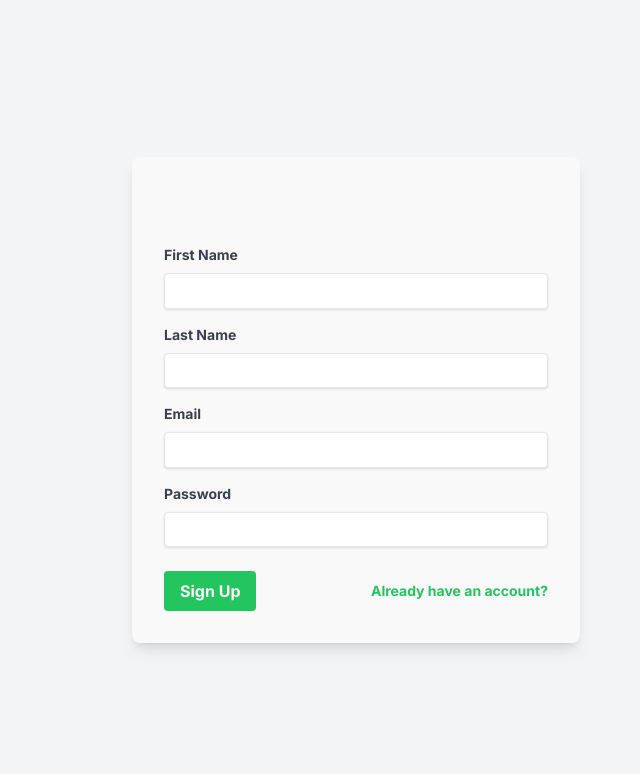
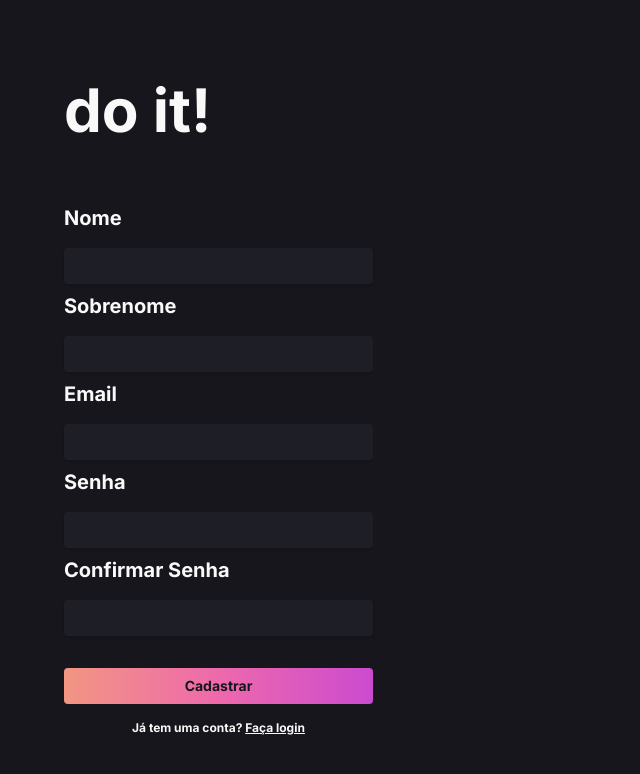
Before and after one commit to marcoslima12/to-do-app, a React (Vite) app: page /signup in a window 1280 px wide. Shown: the top 774 px of the page, without its empty margins (284-924 px from the left). Built offline with nearby package versions, Linux system fonts and the light colour scheme; no server answers.

Commit message:
signup page done

```diff
--- a/src/pages/Signup/index.tsx
+++ b/src/pages/Signup/index.tsx
@@ -1,103 +1,259 @@
-import { useForm } from 'react-hook-form';
-import { useNavigate } from 'react-router-dom';
-import { updateProfile } from "firebase/auth"; // Importação para atualizar o perfil do usuário
-import { signUp } from '../../services/auth';
+import { useForm } from "react-hook-form";
+import { useNavigate } from "react-router-dom";
+import { updateProfile } from "firebase/auth";
+import { signUp } from "../../services/auth";
+import { useEffect } from "react";
+import { useAuth } from "../../contexts/AuthContext";
+import { Logo } from "../../assets/Logo";
 
-interface SignUpFormInputs {
-  firstName: string;
-  lastName: string;
-  email: string;
-  password: string;
-}
+import { z } from "zod";
+import { zodResolver } from "@hookform/resolvers/zod";
+import { ToastContainer, toast } from "react-toastify";
+import "react-toastify/dist/ReactToastify.css";
+
+const SignUpFormSchema = z.object({
+  firstName: z.string().min(1, "Digite seu primeiro nome!"),
+  lastName: z.string().min(1, "Digite seu sobrenome!"),
+  email: z.string().email("Digite um email válido!"),
+  password: z.string()
+    .min(8, "A senha deve ter pelo menos 8 caracteres!")
+    .regex(/^(?=.*[A-Z])(?=.*[a-z])(?=.*[0-9])(?=.*[^A-Za-z0-9]).{8,}$/, {
+      message: "A senha deve conter pelo menos uma letra maiúscula, uma letra minúscula, um número e um caractere especial!",
+    }),
+  confirmPassword: z.string().min(1, "Confirme sua senha!"),
+}).refine(({ password, confirmPassword }) => password === confirmPassword, {
+  message: "As senhas devem ser iguais!",
+  path: ["confirmPassword"],
+});
+
+
+
+type SignUpFormInputs = z.infer<typeof SignUpFormSchema>;
 
 export const SignUp = () => {
-  const { register, handleSubmit, formState: { errors } } = useForm<SignUpFormInputs>();
+  const {
+    register,
+    handleSubmit,
+    reset,
+    formState: { errors, isSubmitting },
+  } = useForm<SignUpFormInputs>({
+    resolver: zodResolver(SignUpFormSchema),
+  });
   const navigate = useNavigate();
+  const { currentUser } = useAuth();
 
   const onSubmit = async (data: SignUpFormInputs) => {
     try {
       const userCredential = await signUp(data.email, data.password);
 
-      // Atualizar o perfil do usuário com nome e sobrenome
       if (userCredential.user) {
         await updateProfile(userCredential.user, {
           displayName: `${data.firstName} ${data.lastName}`,
         });
       }
 
-      navigate('/home'); // Redireciona para a página Home após o cadastro
+      navigate("/home");
     } catch (err) {
-      console.error('Sign Up failed', err);
-      // Adicione lógica para exibir mensagem de erro ao usuário
+      console.error("Sign Up failed", err);
+      toast.error(
+        "Falha no cadastro. Verifique suas informações e tente novamente.",
+        {
+          position: "top-right",
+          autoClose: 3000,
+          hideProgressBar: false,
+          closeOnClick: true,
+          pauseOnHover: true,
+          draggable: true,
+          progress: undefined,
+          icon: false,
+          className: "rounded shadow-lg text-white bg-secondary text-sm",
         }
+      );
+    }
+    reset();
   };
 
+  useEffect(() => {
+    if (currentUser) {
+      navigate("/home");
+    }
+  }, [currentUser, navigate]);
+
   return (
-    <div className="flex justify-center items-center min-h-screen bg-gray-100">
-      <div className="w-full max-w-md bg-white p-8 rounded-lg shadow-lg">
-        <h2 className="text-2xl font-bold text-center mb-6">Sign Up</h2>
-        <form onSubmit={handleSubmit(onSubmit)}>
-          <div className="mb-4">
-            <label className="block text-gray-700 text-sm font-bold mb-2" htmlFor="firstName">
-              First Name
+    <>
+      <div className="min-h-screen w-ful px-7 container mx-auto md:w-3/4 lg:w-2/4 lg:flex lg:justify-between lg:items-center">
+        <div className="flex flex-col justify-between items-start py-20">
+          <div className="w-full flex justify-between items-start">
+            <h1 className="text-white text-5xl md:text-6xl font-inter font-bold">
+              do it!
+            </h1>
+            <div className="flex lg:hidden">
+              <Logo />
+            </div>
+          </div>
+
+          <form
+            className="w-full flex-col justify-evenly items-center mt-16"
+            onSubmit={handleSubmit(onSubmit)}
+          >
+            <div className="w-full">
+              <label
+                className=" text-white text-lg font-bold lg:text-xl"
+                htmlFor="firstName"
+              >
+                Nome
               </label>
               <input
                 type="text"
                 id="firstName"
-              {...register('firstName', { required: 'First name is required' })}
-              className={`w-full px-3 py-2 text-sm leading-tight text-gray-700 border rounded shadow appearance-none focus:outline-none focus:shadow-outline ${errors.firstName ? 'border-red-500' : ''}`}
+                {...register("firstName")}
+                className={`box-border w-full px-3 py-2 mt-4 mb-2 text-sm bg-primary text-white rounded shadow focus:outline-none focus:shadow-outline ${
+                  errors.firstName ? "border-red-500" : ""
+                }`}
               />
-            {errors.firstName && <p className="text-red-500 text-xs italic">{errors.firstName.message}</p>}
+              {errors.firstName && (
+                <p className="text-red-500 text-xs italic mb-2">
+                  {errors.firstName.message}
+                </p>
+              )}
             </div>
-          <div className="mb-4">
-            <label className="block text-gray-700 text-sm font-bold mb-2" htmlFor="lastName">
-              Last Name
+
+            <div className="w-full">
+              <label
+                className=" text-white text-lg font-bold lg:text-xl"
+                htmlFor="lastName"
+              >
+                Sobrenome
               </label>
               <input
                 type="text"
                 id="lastName"
-              {...register('lastName', { required: 'Last name is required' })}
-              className={`w-full px-3 py-2 text-sm leading-tight text-gray-700 border rounded shadow appearance-none focus:outline-none focus:shadow-outline ${errors.lastName ? 'border-red-500' : ''}`}
+                {...register("lastName")}
+                className={`box-border w-full px-3 py-2 mt-4 mb-2 text-sm bg-primary text-white rounded shadow focus:outline-none focus:shadow-outline ${
+                  errors.lastName ? "border-red-500" : ""
+                }`}
               />
-            {errors.lastName && <p className="text-red-500 text-xs italic">{errors.lastName.message}</p>}
+              {errors.lastName && (
+                <p className="text-red-500 text-xs italic mb-2">
+                  {errors.lastName.message}
+                </p>
+              )}
             </div>
-          <div className="mb-4">
-            <label className="block text-gray-700 text-sm font-bold mb-2" htmlFor="email">
+
+            <div className="w-full">
+              <label
+                className=" text-white text-lg font-bold lg:text-xl"
+                htmlFor="email"
+              >
                 Email
               </label>
               <input
                 type="email"
                 id="email"
-              {...register('email', { required: 'Email is required' })}
-              className={`w-full px-3 py-2 text-sm leading-tight text-gray-700 border rounded shadow appearance-none focus:outline-none focus:shadow-outline ${errors.email ? 'border-red-500' : ''}`}
+                {...register("email")}
+                className={`box-border w-full px-3 py-2 mt-4 mb-2 text-sm bg-primary text-white rounded shadow focus:outline-none focus:shadow-outline ${
+                  errors.email ? "border-red-500" : ""
+                }`}
               />
-            {errors.email && <p className="text-red-500 text-xs italic">{errors.email.message}</p>}
+              {errors.email && (
+                <p className="text-red-500 text-xs italic mb-2">
+                  {errors.email.message}
+                </p>
+              )}
             </div>
-          <div className="mb-6">
-            <label className="block text-gray-700 text-sm font-bold mb-2" htmlFor="password">
-              Password
+
+            <div className="w-full">
+              <label
+                className=" text-white text-lg font-bold lg:text-xl"
+                htmlFor="password"
+              >
+                Senha
               </label>
               <input
                 type="password"
                 id="password"
-              {...register('password', { required: 'Password is required', minLength: { value: 6, message: 'Password must be at least 6 characters' } })}
-              className={`w-full px-3 py-2 text-sm leading-tight text-gray-700 border rounded shadow appearance-none focus:outline-none focus:shadow-outline ${errors.password ? 'border-red-500' : ''}`}
+                {...register("password")}
+                className={`box-border w-full px-3 py-2 mt-4 mb-2 text-sm bg-primary text-white rounded shadow focus:outline-none focus:shadow-outline ${
+                  errors.password ? "border-red-500" : ""
+                }`}
               />
-            {errors.password && <p className="text-red-500 text-xs italic">{errors.password.message}</p>}
+              {errors.password && (
+                <p className="text-red-500 text-xs italic mb-2">
+                  {errors.password.message}
+                </p>
+              )}
             </div>
-          <div className="flex items-center justify-between">
+
+            <div className="w-full">
+              <label
+                className=" text-white text-lg font-bold lg:text-xl"
+                htmlFor="confirmPassword"
+              >
+                Confirmar Senha
+              </label>
+              <input
+                type="password"
+                id="confirmPassword"
+                {...register("confirmPassword")}
+                className={`box-border w-full px-3 py-2 mt-4 mb-2 text-sm bg-primary text-white rounded shadow focus:outline-none focus:shadow-outline ${
+                  errors.confirmPassword ? "border-red-500" : ""
+                }`}
+              />
+              {errors.confirmPassword && (
+                <p className="text-red-500 text-xs italic mb-2">
+                  {errors.confirmPassword.message}
+                </p>
+              )}
+            </div>
+
+            <div className="w-full gap-4 py-6 flex flex-col items-center justify-between">
               <button
+                disabled={isSubmitting}
                 type="submit"
-              className="bg-green-500 hover:bg-green-700 text-white font-bold py-2 px-4 rounded focus:outline-none focus:shadow-outline"
+                className={`w-full gradient-highlight text-terciary text-sm font-bold py-2 px-4 rounded focus:outline-none focus:shadow-outline flex justify-center items-center ${
+                  isSubmitting ? "opacity-50 cursor-not-allowed" : ""
+                }`}
               >
-              Sign Up
+                {isSubmitting ? (
+                  <svg
+                    className="animate-spin h-5 w-5 text-white"
+                    xmlns="http://www.w3.org/2000/svg"
+                    fill="none"
+                    viewBox="0 0 24 24"
+                  >
+                    <circle
+                      className="opacity-25"
+                      cx="12"
+                      cy="12"
+                      r="10"
+                      stroke="currentColor"
+                      strokeWidth="4"
+                    ></circle>
+                    <path
+                      className="opacity-75"
+                      fill="currentColor"
+                      d="M4 12a8 8 0 018-8V0C5.373 0 0 5.373 0 12h4z"
+                    ></path>
+                  </svg>
+                ) : (
+                  "Cadastrar"
+                )}
               </button>
-            <a href="/login" className="inline-block align-baseline font-bold text-sm text-green-500 hover:text-green-800">
-              Already have an account?
+              <span className="font-bold text-xs text-white">
+                Já tem uma conta?{" "}
+                <a href="/login" className="underline">
+                  Faça login
                 </a>
+              </span>
             </div>
           </form>
         </div>
+
+        <div className="bg-terciary hidden lg:flex">
+          <Logo />
         </div>
+      </div>
+      <ToastContainer />
+    </>
   );
 };
```
Lines whose indentation alone changed are shown as unchanged.
